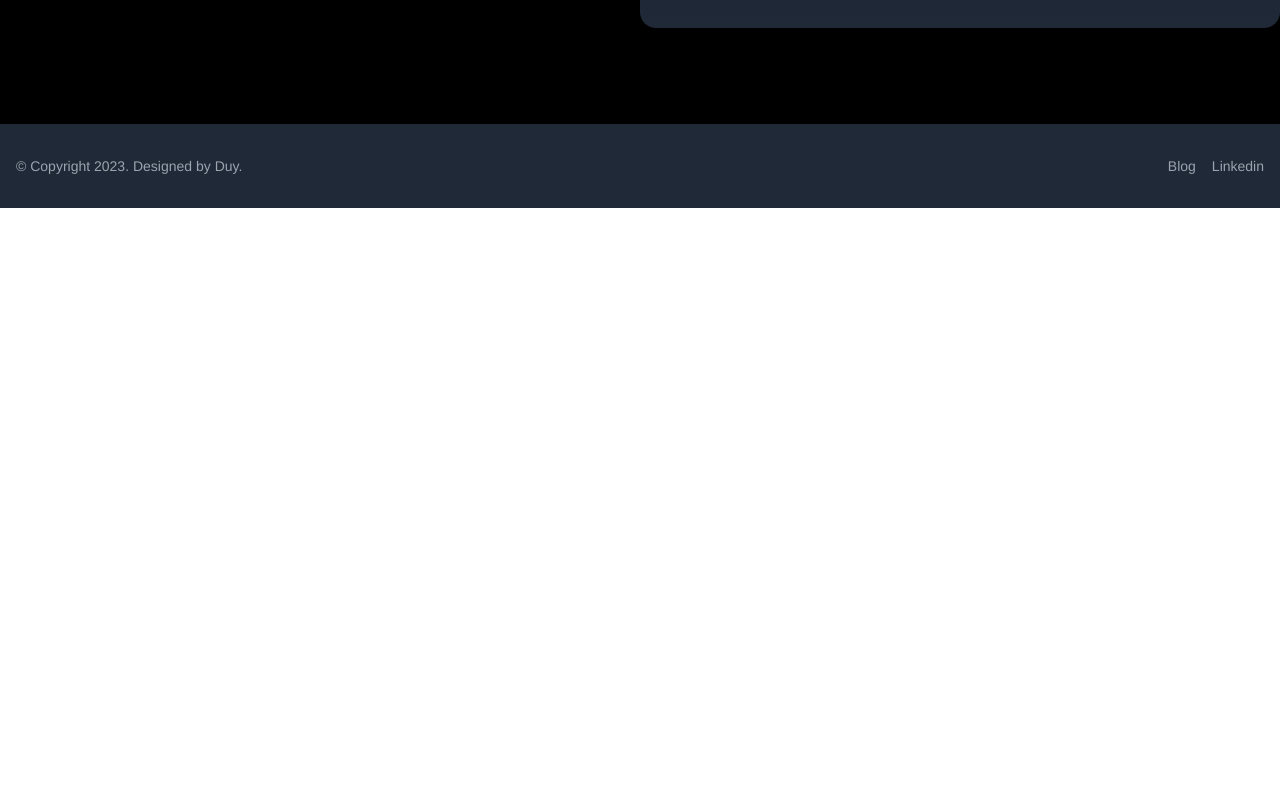
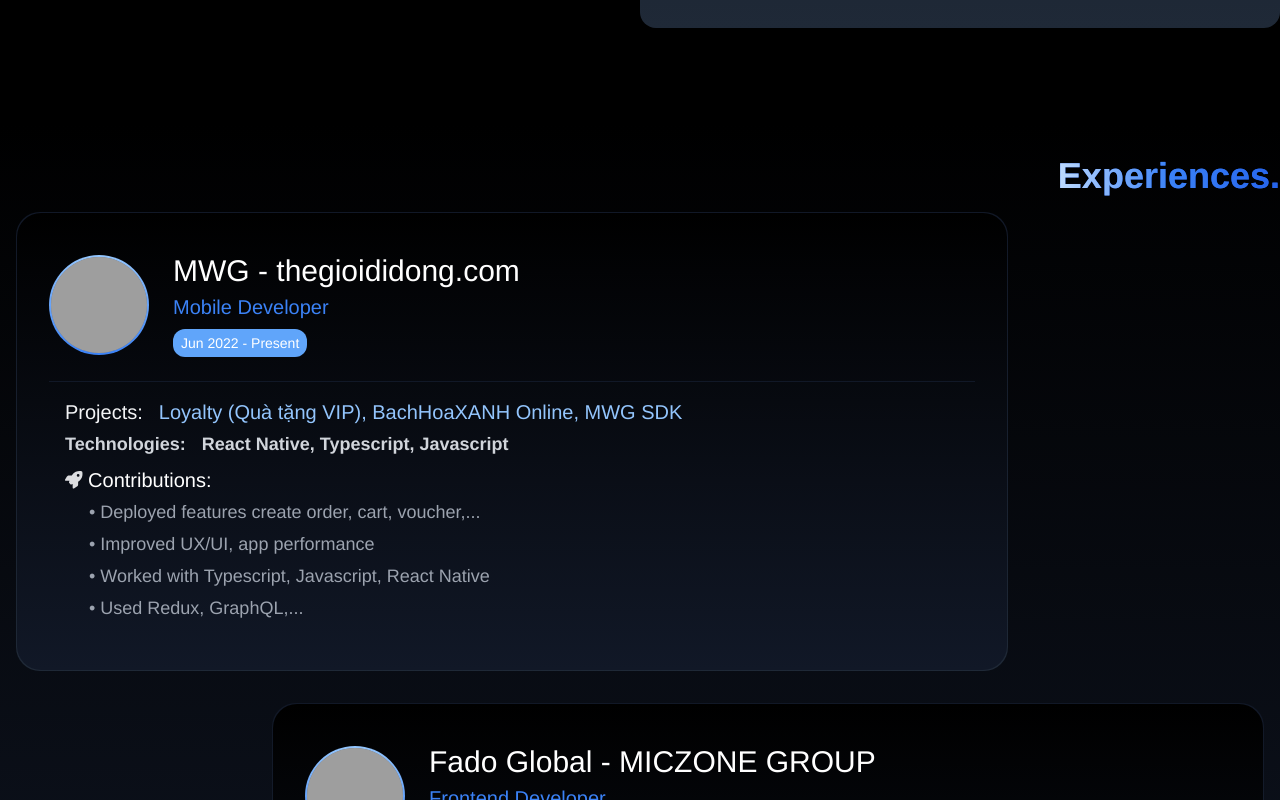
Before and after one commit to duy99uit/portfoliov2, a Next.js app: page / in a window 1280 px wide. Shown: the part 1300-2100 px from the top of the page. Before the commit the page ends 1508 px from the top, so only its background shows below. Built offline with nearby package versions, Linux system fonts and the light colour scheme; grey boxes are pictures that could not be loaded; a web font is replaced by a local one.

Commit message:
update code

```diff
--- a/src/components/Footer/index.tsx
+++ b/src/components/Footer/index.tsx
@@ -1,8 +1,9 @@
 const Footer = (props: any) => {
   return (
-    <footer className="bg-gray-800">
-      <div className="container px-4 py-8 mx-auto">
-        <div className="flex flex-col items-center sm:flex-row sm:justify-between">
+    <footer className="bg-gradient-to-b from-black to-gray-900 relative">
+      {/* <div className="absolute top-0 left-0 right-0 bottom-0 bg-red-500"></div> */}
+      <div className="container px-4 py-8 mx-auto ">
+        <div className="flex flex-col items-center sm:flex-row sm:justify-between border-t border-gray-700 pt-4">
           <p className="text-sm text-gray-400">
             © Copyright {new Date().getFullYear()}. Designed by Duy.
           </p>
--- a/src/container/V2/index.tsx
+++ b/src/container/V2/index.tsx
@@ -19,6 +19,8 @@
 import { motion } from "framer-motion";
 import { Iphone } from "../common/IPhone";
 import { SectionHeading } from "../common/SectionHeading";
+import { faRocket } from "@fortawesome/free-solid-svg-icons";
+import { expData } from "@/config/expData";
 export default function HomeV2() {
   const [isLoadingPage, setIsLoadingPage] = useState<boolean>(true);
   useEffect(() => {
@@ -109,6 +111,85 @@
               </div>
             </div>
           </div>
+          <div className="w-full bg-gradient-to-b from-black to-gray-900 py-8 min-h-screen h-auto px-4 sm:px-0">
+            <div className="container w-full mx-auto flex flex-col">
+              <div className="text-right">
+                <SectionHeading text="Experiences." />
+              </div>
+              {expData.map((item, index) => {
+                const _position = index % 2 !== 0 ? "ml-auto" : "mr-auto";
+                return (
+                  <div
+                    key={item.id}
+                    className={`w-full sm:w-4/5 ${_position} my-4 px-0 sm:px-4`}
+                  >
+                    <div className="p-[1px] bg-gradient-to-b from-gray-900 hover:from-blue-300 to-gray-800 hover:to-blue-500 rounded-3xl transition-colors duration-300 ">
+                      <div className="bg-gradient-to-b from-black to-gray-900 w-full h-full rounded-3xl p-8 ">
+                        <div className="flex flex-row justify-start items-center">
+                          <div className="h-[100px] w-[100px] rounded-full  bg-gradient-to-b from-blue-300 to-blue-500 justify-center items-center flex">
+                            <div className="w-24 h-24 rounded-full bg-gray-500">
+                              <img
+                                className="w-full h-full object-cover rounded-full"
+                                src={item.logo}
+                                alt="Image"
+                              />
+                            </div>
+                          </div>
+                          <div className="p-2 ml-4">
+                            <h6 className="text-white text-2xl sm:text-3xl font-medium mb-1">
+                              {item.companyName}
+                            </h6>
+                            <p className="text-blue-500 text-lg sm:text-xl">
+                              {item.role}
+                            </p>
+                            <div className="flex flex-row justify-start items-center mt-2">
+                              <p className="text-sm text-white px-2 py-1 rounded-xl bg-blue-400 block">
+                                {item.time}
+                              </p>
+                            </div>
+                          </div>
+                        </div>
+                        <div className="w-full mt-4 border-t border-gray-900 p-4">
+                          <h6 className="text-lg sm:text-xl text-gray-100 ">
+                            Projects:
+                            <span className="text-blue-300 ml-4 text-lg sm:text-xl">
+                              {item.project}
+                            </span>
+                          </h6>
+                          <h6 className="text-base sm:text-lg text-gray-300 font-semibold mt-1">
+                            Technologies:
+                            <span className=" ml-4 text-base sm:text-lg">
+                              {item.techs}
+                            </span>
+                          </h6>
+                          <h6 className=" text-base sm:text-xl text-white  mt-2">
+                            <FontAwesomeIcon
+                              icon={faRocket}
+                              size="sm"
+                              color={"rgba(243 ,244 ,246,0.9)"}
+                            />{" "}
+                            Contributions:
+                          </h6>
+                          <div className="ml-6">
+                            {item?.detail?.map((_detail) => {
+                              return (
+                                <p
+                                  key={_detail}
+                                  className="text-base sm:text-lg text-gray-400 font-light mt-1"
+                                >
+                                  &#x2022; {_detail}
+                                </p>
+                              );
+                            })}
+                          </div>
+                        </div>
+                      </div>
+                    </div>
+                  </div>
+                );
+              })}
+            </div>
+          </div>
 
           {/* <ProjectSection />
           <ExpSectionV2 /> */}
--- a/src/container/common/IPhone.tsx
+++ b/src/container/common/IPhone.tsx
@@ -28,7 +28,7 @@
         <div className="w-full">
           <div className="h-24 p-2 flex justify-end flex-col">
             <div className="flex flex-row justify-start items-center">
-              <span className="p-1 bg-green-500 mb-1 rounded-full text-sm text-gray-100">
+              <span className="py-1 px-2 bg-green-400 mb-1 rounded-2xl text-sm text-gray-50">
                 2 years exp
               </span>
             </div>
```
